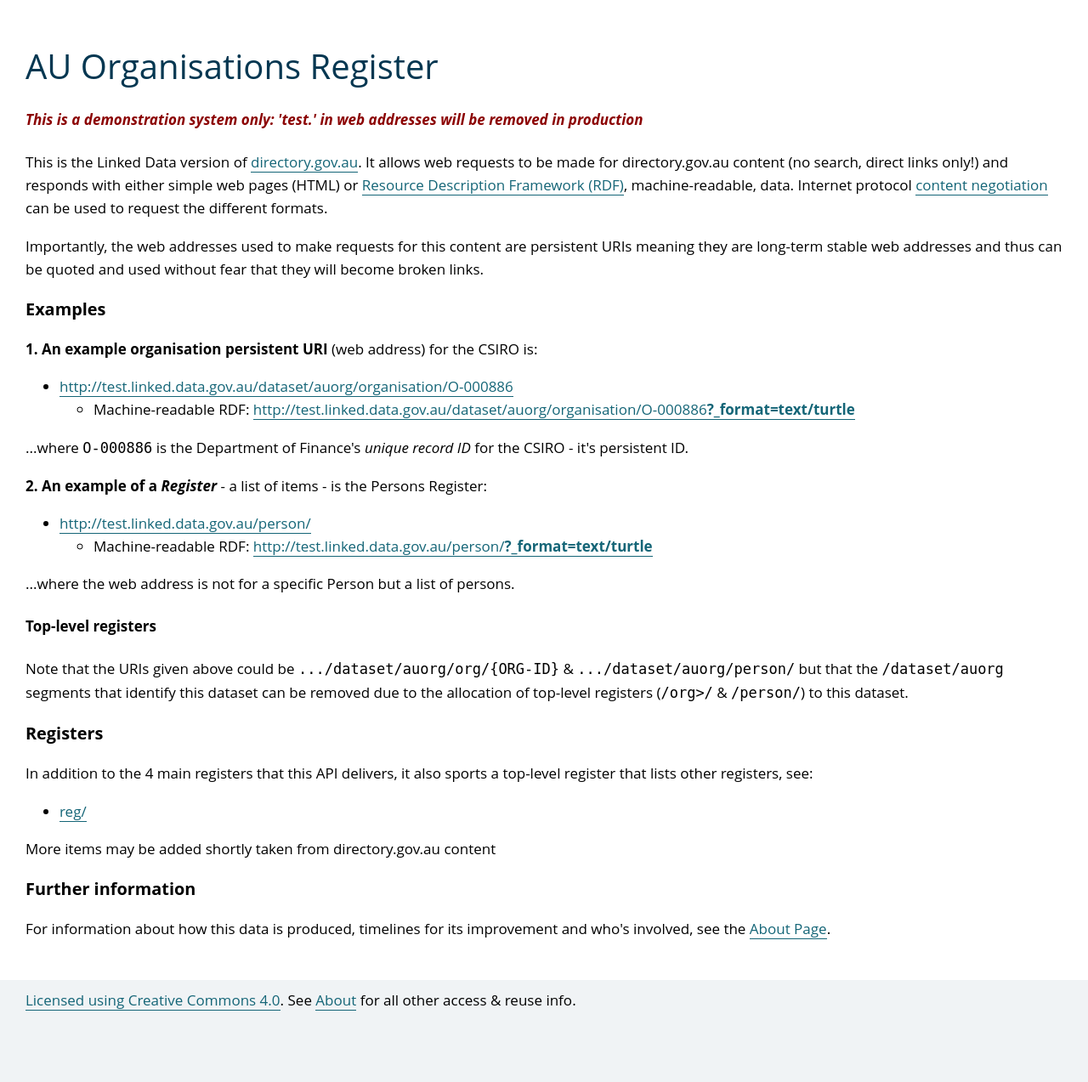
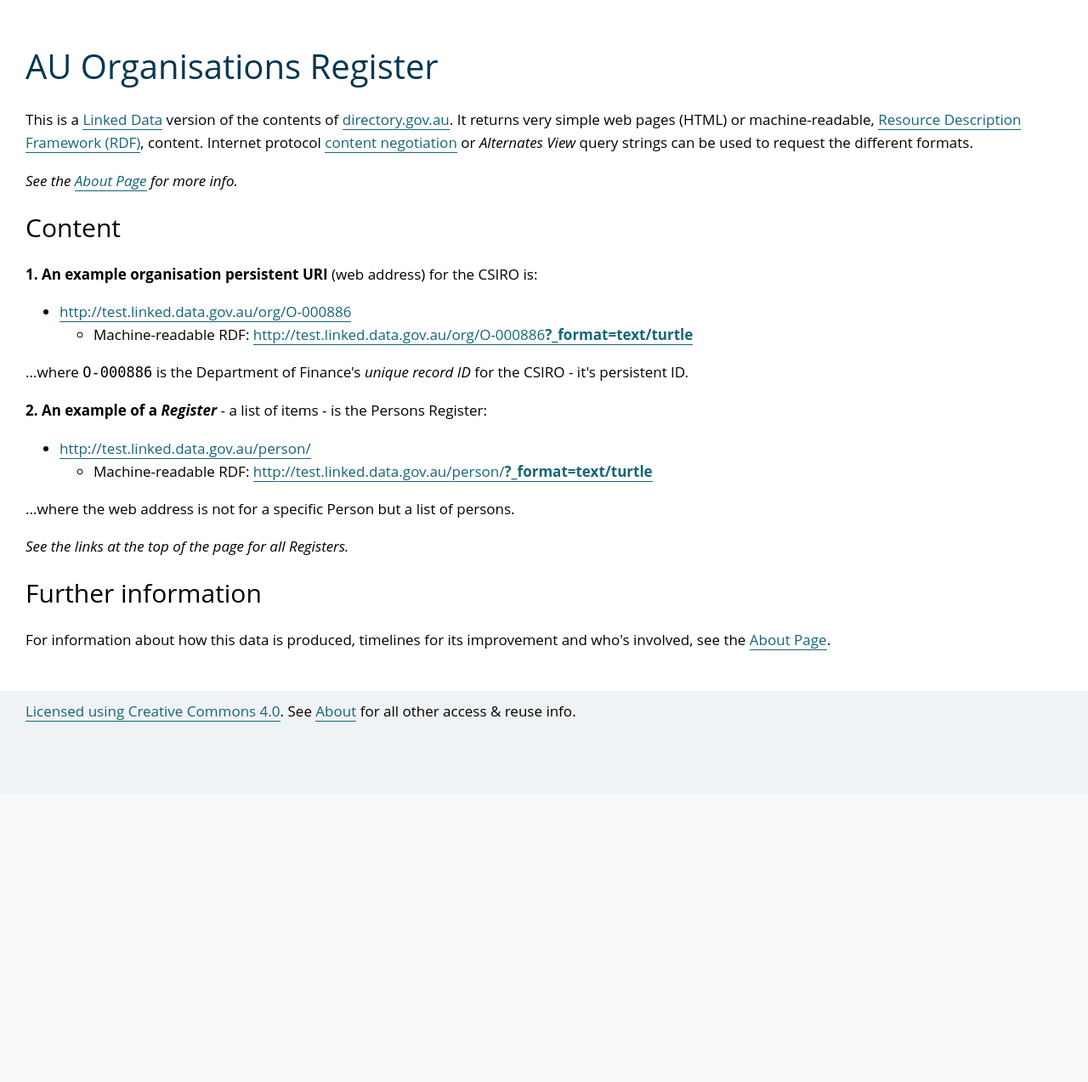
Before and after one commit to CSIRO-enviro-informatics/auorg-dataset, a Flask app: template view/templates/page_home.html in a window 1280 px wide. Shown: the part 82-1355 px from the top of the page at 85% size. After the commit the page ends 931 px from the top, so only its background shows below. Run offline with Flask 2, Linux system fonts and the light colour scheme; the template is opened without the code that fills it, so the values that code supplies are empty; parts of the project's set-up code (start-up, migrations or seed data) failed here and were passed over; some libraries are stand-ins or nearby versions.

Commit message:
updated static page content

```diff
--- a/view/templates/page_home.html
+++ b/view/templates/page_home.html
@@ -2,16 +2,18 @@
 
 {% block content %}
     <h1>AU Organisations Register</h1>
-    <h4 style="color:darkred; font-style:italic">This is a demonstration system only: 'test.' in web addresses will be removed in production</h4>
-    <p>This is the Linked Data version of <a href="http://directory.gov.au">directory.gov.au</a>. It allows web requests to be made for directory.gov.au content (no search, direct links only!) and responds with either simple web pages (HTML) or <a href="https://en.wikipedia.org/wiki/Resource_Description_Framework">Resource Description Framework (RDF)</a>, machine-readable, data. Internet protocol <a href="https://en.wikipedia.org/wiki/Content_negotiation">content negotiation</a> can be used to request the different formats.</p>
-    <p>Importantly, the web addresses used to make requests for this content are persistent URIs meaning they are long-term stable web addresses and thus can be quoted and used without fear that they will become broken links.</p>
-    <h3>Examples</h3>
+
+    <p>This is a <a href="https://www.w3.org/standards/semanticweb/data">Linked Data</a> version of the contents of <a href="http://directory.gov.au">directory.gov.au</a>. It returns very simple web pages (HTML) or machine-readable, <a href="https://en.wikipedia.org/wiki/Resource_Description_Framework">Resource Description Framework (RDF)</a>, content. Internet protocol <a href="https://en.wikipedia.org/wiki/Content_negotiation">content negotiation</a> or <em>Alternates View</em> query strings can be used to request the different formats.</p>
+
+    <p><em>See the <a href="/dataset/auorg/about">About Page</a> for more info.</em></p>
+
+    <h2>Content</h2>
     <p><strong>1. An example organisation persistent URI</strong> (web address) for the CSIRO is:</p>
     <ul>
         <li>
-            <a href="{{ url_for('controller.object') }}?uri=http://test.linked.data.gov.au/org/O-000886">http://test.linked.data.gov.au/dataset/auorg/organisation/O-000886</a>
+            <a href="{{ url_for('controller.object') }}?uri=http://test.linked.data.gov.au/org/O-000886">http://test.linked.data.gov.au/org/O-000886</a>
             <ul>
-                <li>Machine-readable RDF: <a href="{{ url_for('controller.object') }}?uri=http://test.linked.data.gov.au/org/O-000886&_format=text/turtle">http://test.linked.data.gov.au/dataset/auorg/organisation/O-000886<strong>?_format=text/turtle</strong></a></li>
+                <li>Machine-readable RDF: <a href="{{ url_for('controller.object') }}?uri=http://test.linked.data.gov.au/org/O-000886&_format=text/turtle">http://test.linked.data.gov.au/org/O-000886<strong>?_format=text/turtle</strong></a></li>
             </ul>
         </li>
     </ul>
@@ -26,16 +28,8 @@
         </li>
     </ul>
     <p>...where the web address is not for a specific Person but a list of persons.</p>
+    <p><em>See the links at the top of the page for all Registers.</em></p>
 
-    <h4>Top-level registers</h4>
-    <p>Note that the URIs given above could be <code>.../dataset/auorg/org/{ORG-ID}</code> &amp; <code>.../dataset/auorg/person/</code> but that the <code>/dataset/auorg</code> segments that identify this dataset can be removed due to the allocation of top-level registers (<code>/org>/</code> &amp; <code>/person/</code>) to this dataset.</p>
-
-    <h3>Registers</h3>
-    <p>In addition to the 4 main registers that this API delivers, it also sports a top-level register that lists other registers, see:</p>
-    <ul><li><a href="{{ url_for('controller.reg') }}">reg/</a></li></ul>
-
-    <p>More items may be added shortly taken from directory.gov.au content</p>
-
-    <h3>Further information</h3>
+    <h2>Further information</h2>
     <p>For information about how this data is produced, timelines for its improvement and who's involved, see the <a href="{{ url_for('controller.about') }}">About Page</a>.</p>
 {% endblock %}
```
Also changed, not shown: view/templates/page_about.html (+22 -1 lines).
